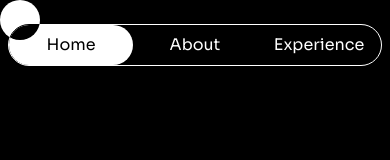
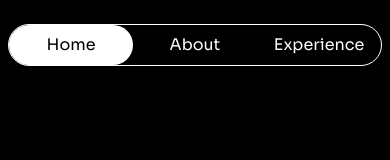
Before and after one commit to ehtishamsh/portfolio, a Next.js app: page / in a window 390 px wide. Shown: the top 160 px of the page. Built offline with nearby package versions, Linux system fonts and the light colour scheme.

Commit message:
hide cursor on small screens

```diff
--- a/app/_components/Cursor.tsx
+++ b/app/_components/Cursor.tsx
@@ -35,7 +35,7 @@ function Cursor() {
     };
   }, []);
   return (
-    <div id="cursor" className="cursor max-sm:">
+    <div id="cursor" className="cursor max-md:hidden">
       <div className="rings">
         <div></div>
       </div>
```
